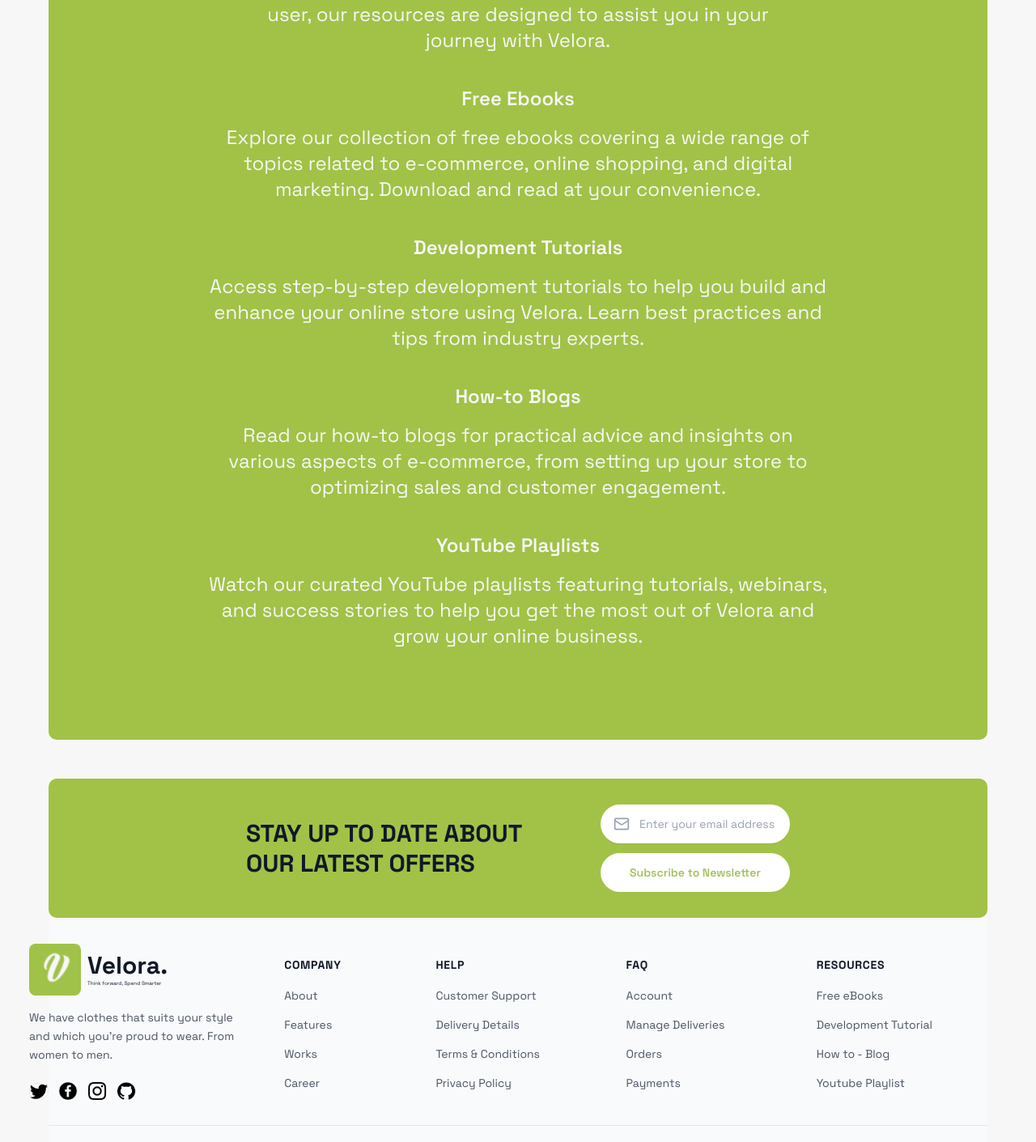
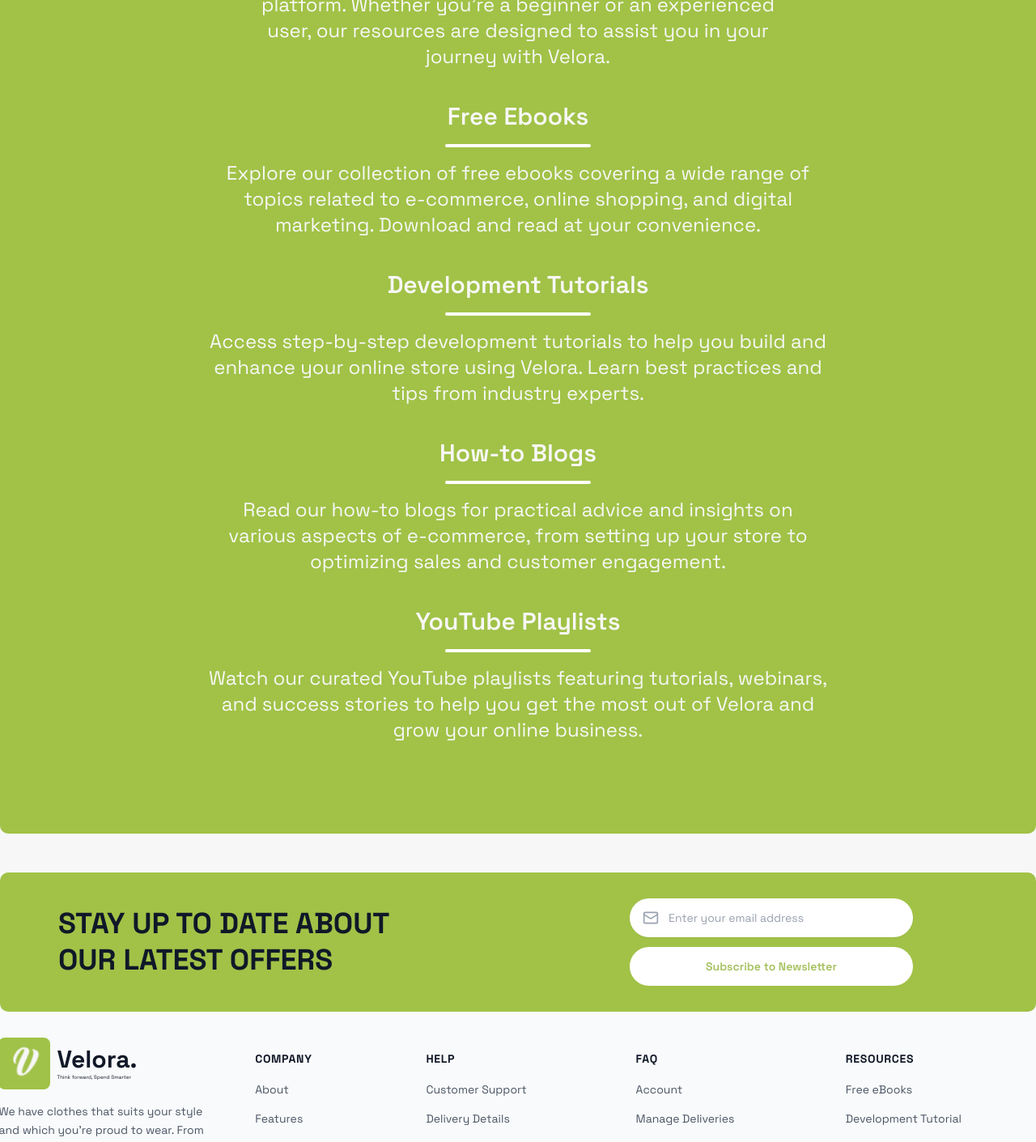
Before and after one commit to Nesix-org/velora, a Next.js app: page /resources in a window 1280 px wide. Shown: the part 320-1731 px from the top of the page at 81% size. Built offline with nearby package versions, Linux system fonts and the light colour scheme; a web font is replaced by a local one.

Commit message:
updated max width of footer components

```diff
--- a/app/company/page.tsx
+++ b/app/company/page.tsx
@@ -1,25 +1,28 @@
 export default function CompanyPage() {
   return (
-    <div className="flex flex-col items-center justify-center min-h-screen py-8 bg-bgLemon text-bgWhite px-4 dark:bg-gray-900 dark:text-white rounded-lg">
-      <p className="text-xl text-center max-w-2xl md:text-2xl">
+    <div className="ml-[2rem] min-w-[500px] max-w-7xl md:mx-auto flex flex-col items-center justify-center min-h-screen py-8 bg-bgLemon text-bgWhite px-4 dark:bg-gray-900 dark:text-white rounded-lg">
+      <p className="text-xl text-center max-w-3xl md:text-2xl">
         Welcome to the Velora. Here you can find information about our company,
         mission, values, and team. We are dedicated to providing the best
         services to our customers and strive for excellence in everything we do.
       </p>
 
-
-
       {/* About us */}
       <div className="mt-10 max-w-3xl text-center">
-            <h2 className="text-2xl font-semibold mb-4">About Us</h2>
+        <h2 className="text-2xl font-semibold mb-2 md:text-3xl">About Us</h2>
+        <div className="mb-4 border-b-4 border-white w-[180px] mx-auto rounded-lg"></div>
         <p className="text-xl md:text-2xl">
-                Velora is a leading e-commerce platform committed to delivering high-quality products and exceptional customer service. Our mission is to make online shopping easy, enjoyable, and accessible for everyone.
+          Velora is a leading e-commerce platform committed to delivering
+          high-quality products and exceptional customer service. Our mission is
+          to make online shopping easy, enjoyable, and accessible for everyone.
         </p>
       </div>
 
       {/* Features */}
       <div className="mt-10 max-w-3xl text-center">
-            <h2 className="text-2xl font-semibold mb-4">Our Features</h2>
+        <h2 className="text-2xl font-semibold mb-4 md:text-3xl">Our Features</h2>
+        <div className="mb-4 border-b-4 border-white w-[180px] mx-auto rounded-lg"></div>
+
         <ul className="list-disc list-inside space-y-2 text-xl md:text-2xl">
           <li>Wide range of products from top brands</li>
           <li>User-friendly website and mobile app</li>
@@ -31,17 +34,23 @@ export default function CompanyPage() {
 
       {/* Work */}
       <div className="mt-10 max-w-3xl text-center">
-            <h2 className="text-2xl font-semibold mb-4">Our Team</h2>
+        <h2 className="text-2xl font-semibold mb-4 md:text-3xl">Our Team</h2>
+        <div className="mb-4 border-b-4 border-white w-[180px] mx-auto rounded-lg"></div>
+
         <p className="text-xl md:text-2xl">
-                Meet the dedicated team behind Velora. Our diverse group of professionals is passionate about delivering the best online shopping experience.
+          Meet the dedicated team behind Velora. Our diverse group of
+          professionals is passionate about delivering the best online shopping
+          experience.
         </p>
       </div>
 
       {/* Career */}
       <div className="mt-10 max-w-3xl text-center mb-20">
-            <h2 className="text-2xl font-semibold mb-4">Careers at Velora</h2>
+        <h2 className="text-2xl font-semibold mb-4 md:text-3xl">Careers at Velora</h2>
+        <div className="mb-4 border-b-4 border-white w-[180px] mx-auto rounded-lg"></div>
         <p className="text-xl md:text-2xl">
-                Interested in joining our team? Explore career opportunities at Velora and be part of a dynamic and innovative company.
+          Interested in joining our team? Explore career opportunities at Velora
+          and be part of a dynamic and innovative company.
         </p>
 
         {/* list of available careers */}
@@ -53,7 +62,6 @@ export default function CompanyPage() {
           <li>Logistics Coordinator</li>
         </ul>
       </div>
-
     </div>
   );
 }
--- a/app/faq/page.tsx
+++ b/app/faq/page.tsx
@@ -2,6 +2,8 @@
 FAQ: will display frequently asked questions and answers about creating an account
 , managing deliveries, payment methods and orders.
 */
+
+"use client";
 
 import {
   Accordion,
@@ -12,9 +14,11 @@ import {
 
 export default function FAQPage() {
   return (
-    <div className="flex flex-col items-center justify-center min-h-screen py-8 bg-bgLemon text-bgWhite px-4 dark:bg-gray-900 dark:text-bgLemon rounded-lg">
+    <div className="ml-[2rem] min-w-[500px] max-w-7xl md:mx-auto flex flex-col items-center justify-center min-h-screen py-8 bg-bgLemon text-bgWhite px-4 dark:bg-gray-900 dark:text-bgLemon rounded-lg">
       <Accordion type="single" collapsible className="w-full max-w-3xl">
-        <h2 className="text-2xl font-bold mb-4">Frequently Asked Question Page</h2>
+        <h2 className="text-2xl font-bold mb-4">
+          Frequently Asked Question Page
+        </h2>
         <p className="text-xl text-left max-w-4xl md:text-2xl">
           Welcome to the Velora FAQ Page. Here you can find answers to the most
           frequently asked questions about our platform, services, and policies.
--- a/app/layout.tsx
+++ b/app/layout.tsx
@@ -27,7 +27,7 @@ export default function RootLayout({
   return (
     <html lang="en">
       <body
-        className={`${geistSans.variable} ${geistMono.variable} antialiased min-h-screen min-w-4xl bg-bgWhite px-15 font-sans dark:bg-black `}
+        className={`${geistSans.variable} ${geistMono.variable} antialiased min-h-screen bg-bgWhite font-sans dark:bg-black `}
       >
         <Navbar />
         {children}
--- a/app/resources/page.tsx
+++ b/app/resources/page.tsx
@@ -5,8 +5,10 @@ Resources: this page will talk about Free ebooks, development tutorial, how-to b
 
 export default function ResourcesPage() {
   return (
-    <div className="flex flex-col items-center justify-center min-h-screen py-8 bg-bgLemon text-bgWhite px-4 dark:bg-gray-900 dark:text-white rounded-lg">
+    <div className="ml-[2rem] min-w-[500px] max-w-7xl md:mx-auto flex flex-col items-center justify-center min-h-screen py-8 bg-bgLemon text-bgWhite px-4 dark:bg-gray-900 dark:text-white rounded-lg">
       <h1 className="text-4xl font-bold mb-6">Resources</h1>
+      <div className="mb-4 border-b-4 border-white w-[180px] mx-auto rounded-lg"></div>
+
       <p className="text-xl text-center max-w-2xl md:text-2xl">
         Welcome to the Velora Resources Center. Here you can find a variety of
         resources including free ebooks, development tutorials, how-to blogs,
@@ -17,37 +19,48 @@ export default function ResourcesPage() {
 
       {/* Free Ebooks */}
       <div className="mt-10 max-w-3xl text-center">
-            <h2 className="text-2xl font-semibold mb-4">Free Ebooks</h2>
+        <h2 className="text-2xl font-semibold mb-4 md:text-3xl">Free Ebooks</h2>
+        <div className="mb-4 border-b-4 border-white w-[180px] mx-auto rounded-lg"></div>
+
         <p className="text-xl md:text-2xl">
-                Explore our collection of free ebooks covering a wide range of topics related to e-commerce, online shopping, and digital marketing. Download and read at your convenience.
+          Explore our collection of free ebooks covering a wide range of topics
+          related to e-commerce, online shopping, and digital marketing.
+          Download and read at your convenience.
         </p>
       </div>
 
       {/* Development Tutorials */}
       <div className="mt-10 max-w-3xl text-center">
-            <h2 className="text-2xl font-semibold mb-4">Development Tutorials</h2>
+        <h2 className="text-2xl font-semibold mb-4 md:text-3xl">Development Tutorials</h2>
+        <div className="mb-4 border-b-4 border-white w-[180px] mx-auto rounded-lg"></div>
         <p className="text-xl md:text-2xl">
-                Access step-by-step development tutorials to help you build and enhance your online store using Velora. Learn best practices and tips from industry experts.
+          Access step-by-step development tutorials to help you build and
+          enhance your online store using Velora. Learn best practices and tips
+          from industry experts.
         </p>
       </div>
 
       {/* How-to Blogs */}
       <div className="mt-10 max-w-3xl text-center">
-            <h2 className="text-2xl font-semibold mb-4">How-to Blogs</h2>
+        <h2 className="text-2xl font-semibold mb-4 md:text-3xl">How-to Blogs</h2>
+        <div className="mb-4 border-b-4 border-white w-[180px] mx-auto rounded-lg"></div>
         <p className="text-xl md:text-2xl">
-                Read our how-to blogs for practical advice and insights on various aspects of e-commerce, from setting up your store to optimizing sales and customer engagement.
+          Read our how-to blogs for practical advice and insights on various
+          aspects of e-commerce, from setting up your store to optimizing sales
+          and customer engagement.
         </p>
       </div>
 
       {/* YouTube Playlists */}
       <div className="mt-10 max-w-3xl text-center mb-20">
-            <h2 className="text-2xl font-semibold mb-4">YouTube Playlists</h2>
+        <h2 className="text-2xl font-semibold mb-4 md:text-3xl">YouTube Playlists</h2>
+        <div className="mb-4 border-b-4 border-white w-[180px] mx-auto rounded-lg"></div>
         <p className="text-xl md:text-2xl">
-                Watch our curated YouTube playlists featuring tutorials, webinars, and success stories to help you get the most out of Velora and grow your online business.
+          Watch our curated YouTube playlists featuring tutorials, webinars, and
+          success stories to help you get the most out of Velora and grow your
+          online business.
         </p>
       </div>
-
-
     </div>
   );
 }
--- a/components/footer.tsx
+++ b/components/footer.tsx
@@ -1,3 +1,5 @@
+"use client";
+
 import Link from "next/link";
 import Image from "next/image";
 import { Input } from "@/components/ui/input";
@@ -6,17 +8,17 @@ import { Mail } from "lucide-react";
 
 export default function Footer() {
   return (
-    <footer className="w-full bg-gray-50 min-w-[550px] mt-12 dark:bg-gray-900">
+    <footer className="w-full px-5 md:px-0 max-w-7xl mx-auto bg-gray-50 min-w-[550px] mt-12 dark:bg-gray-900">
       {/* Newsletter Section */}
-      <div className="bg-bgLemon px-4 py-8 rounded-lg md:px-8 lg:px-16">
-        <div className="mx-auto max-w-2xl">
-          <div className="flex flex-col items-center gap-6 md:flex-row md:justify-between">
-            <h2 className="text-center text-xl font-black uppercase leading-tight text-gray-900 md:text-left md:text-2xl lg:text-3xl">
+      <div className="bg-bgLemon py-8 rounded-lg">
+        <div className="mx-auto max-w-4xl">
+          <div className="flex flex-col items-center gap-6 md:flex-row md:justify-between md:gap-8 lg:gap-12">
+            <h2 className="lg:ml-[-7.5rem] font-extrabold text-center text-xl font-black uppercase leading-tight text-gray-900 md:text-left md:text-2xl lg:text-4xl">
               Stay up to date about
               <br />
               our latest offers
             </h2>
-            <div className="flex w-full max-w-md flex-col gap-3 md:w-auto">
+            <div className="flex w-full max-w-md flex-col gap-3 md:w-[350px] lg:mr-[-2.5rem]">
               <div className="relative">
                 <Mail className="absolute left-28 top-1/2 h-5 w-5 -translate-y-1/2 text-gray-400 md:left-4" />
                 <Input
@@ -39,7 +41,7 @@ export default function Footer() {
           {/* Footer Grid */}
           <div className="grid grid-cols-1 gap-8 md:grid-cols-2 lg:grid-cols-5 lg:gap-14">
             {/* Brand Section */}
-            <div className="lg:col-span-1 text-center mx-auto w-[60%] md:text-left md:mx-0 md:w-full lg:ml-[-1.5rem]">
+            <div className="lg:col-span-1 text-center mx-auto w-[60%] md:text-left md:mx-0 md:w-full lg:ml-[-.1rem]">
               <div className="mb-4 flex items-center justify-center gap-2 md:justify-start">
                 <div className="flex h-18 w-18 items-center justify-center rounded-md bg-bgLemon md:h-16 md:w-16">
                   <Image
@@ -63,7 +65,7 @@ export default function Footer() {
               <div className="flex items-center justify-center gap-3 md:justify-start">
                 <Link
                   href="#"
-                  className="flex h-5 w-6 items-center justify-center rounded-full border border-gray-200 bg-white transition-colors hover:bg-gray-100"
+                  className="flex h-5 w-6 items-center justify-center transition-colors hover:bg-gray-100"
                   aria-label="Twitter"
                 >
                   <Image
```
Also changed, not shown: app/help/page.tsx (+21 -11 lines). Lines whose indentation alone changed are shown as unchanged.
